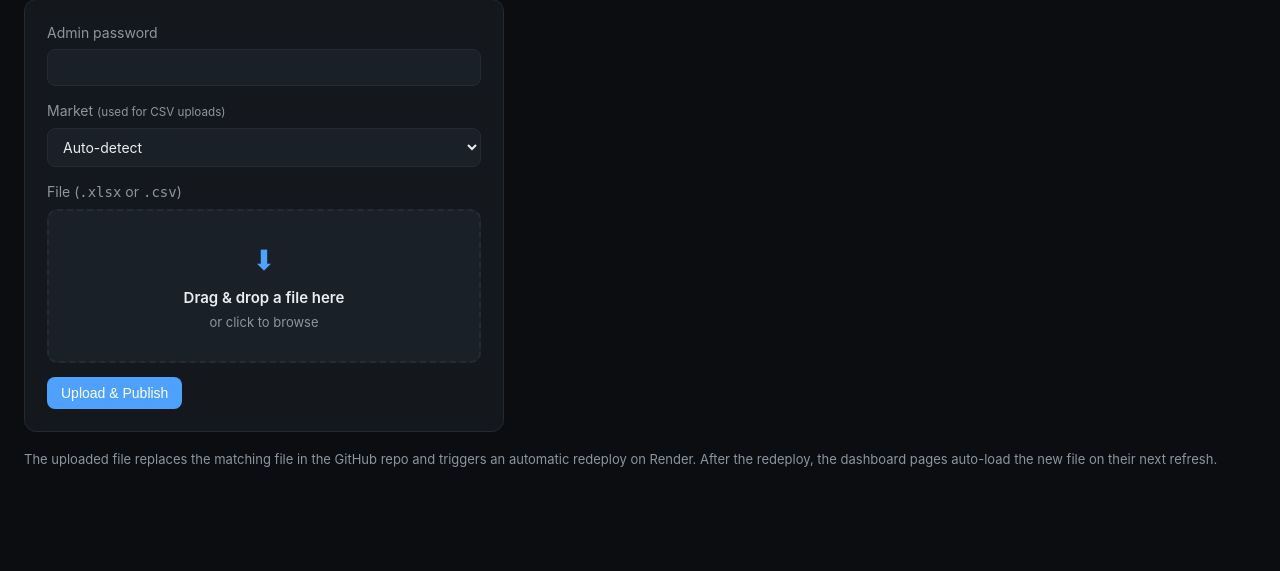
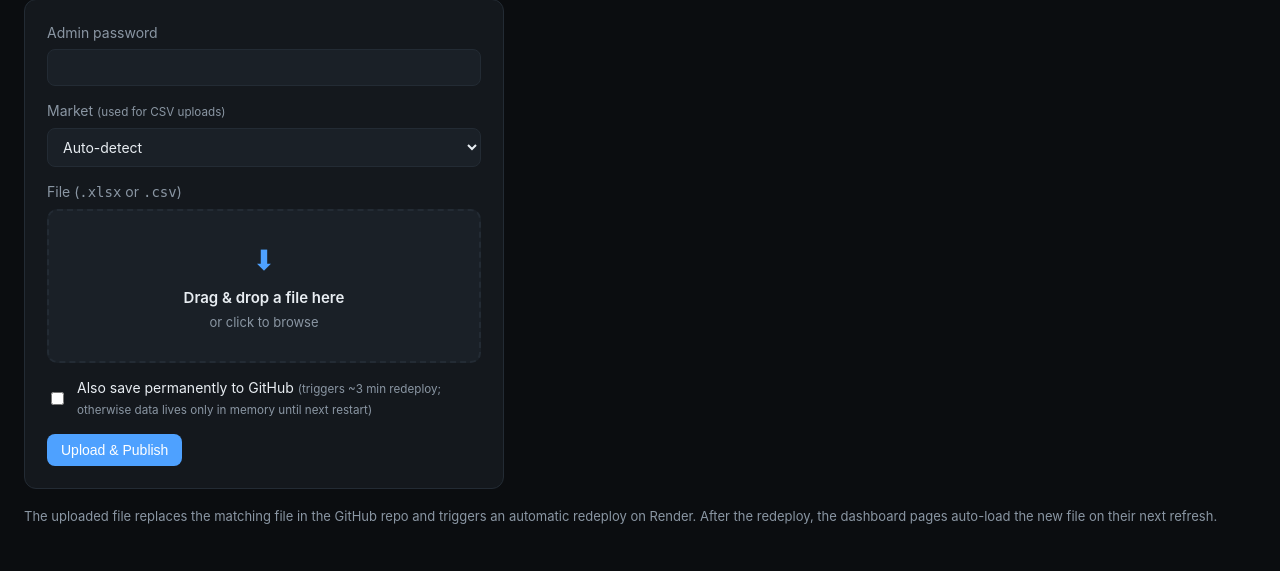
Before and after one commit to aboaziz112211/trading_suite, a Flask app: page /admin in a window 1280 px wide. Shown: the part 428-999 px from the top of the page. Before the commit the page ends 895 px from the top, so only its background shows below. Run offline with Flask 3, Linux system fonts and the light colour scheme.

Commit message:
Fast in-memory upload path: admin uploads now serve instantly (~30s for visitors) without GitHub commit/redeploy. GitHub commit becomes an opt-in 'Save permanently' checkbox. SAR page also re-polls every 30s like US

```diff
--- a/app.py
+++ b/app.py
@@ -92,6 +92,15 @@ def _resolve_upload_target(filename: str, market_form: str = None, raw: bytes =
 US_PUSH_TOKEN = _secret("US_PUSH_TOKEN")
 # in-memory live US feed: bytes of xlsx + last update timestamp
 _US_STATE = {"xlsx": None, "updated": None, "rows": 0}
+
+# Fast-path in-memory cache for admin-uploaded files.
+# When set, /data/<filename> serves these directly (no Render redeploy required).
+# Cleared when the dyno restarts; falls back to whatever's on disk from the last GitHub commit.
+_LIVE_FILES = {
+    "all.xlsx":         {"data": None, "updated": None},
+    "chartedge_us.csv": {"data": None, "updated": None},
+    "chartedge_sa.csv": {"data": None, "updated": None},
+}
 
 # us_feed.Row → Bloomberg-style column mapping
 _US_COLUMNS = [
@@ -206,17 +215,31 @@ def product_file(key):
     return send_from_directory(p["dir"], p["file"])
 
 
+_MIME = {
+    "all.xlsx":         "application/vnd.openxmlformats-officedocument.spreadsheetml.sheet",
+    "us_live.xlsx":     "application/vnd.openxmlformats-officedocument.spreadsheetml.sheet",
+    "chartedge_us.csv": "text/csv; charset=utf-8",
+    "chartedge_sa.csv": "text/csv; charset=utf-8",
+}
+
+
 @app.route("/data/<path:filename>")
 def data_file(filename):
+    from flask import Response
     if filename == "us_live.xlsx":
         if not _US_STATE.get("xlsx"):
             abort(404)
-        from flask import Response
-        return Response(_US_STATE["xlsx"], mimetype=(
-            "application/vnd.openxmlformats-officedocument.spreadsheetml.sheet"))
-    if filename not in {"all.xlsx", "chartedge_us.csv", "chartedge_sa.csv"}:
+        return Response(_US_STATE["xlsx"], mimetype=_MIME["us_live.xlsx"])
+    if filename in _LIVE_FILES:
+        # 1. Fast path — in-memory upload
+        cached = _LIVE_FILES[filename].get("data")
+        if cached is not None:
+            return Response(cached, mimetype=_MIME[filename])
+        # 2. Fallback — last committed file on disk
+        if (DATA_DIR / filename).exists():
+            return send_from_directory(DATA_DIR, filename)
         abort(404)
-    return send_from_directory(DATA_DIR, filename)
+    abort(404)
 
 
 @app.route("/api/us/push", methods=["POST"])
@@ -266,7 +289,7 @@ def healthz():
 
 @app.route("/admin", methods=["GET"])
 def admin_page():
-    return render_template("admin.html", success=False, error=None)
+    return render_template("admin.html", success=False, error=None, success_msg=None)
 
 
 @app.route("/admin/upload", methods=["POST"])
@@ -296,6 +319,26 @@ def admin_upload():
     if not target_path:
         return render_template("admin.html", success=False, error=why), 400
 
+    target_filename = target_path.rsplit("/", 1)[-1]
+
+    # FAST PATH — write to in-memory cache so /data/<filename> serves it instantly.
+    # Visitors see the new data on their next 30s polling tick (no Render redeploy).
+    if target_filename in _LIVE_FILES:
+        _LIVE_FILES[target_filename]["data"] = raw
+        _LIVE_FILES[target_filename]["updated"] = datetime.now().isoformat(timespec="seconds")
+
+    persist = request.form.get("persist") == "on"
+    if not persist:
+        return render_template(
+            "admin.html",
+            success=True, error=None,
+            success_msg=(f"Live in-memory now (visitors see it on next 30s tick). "
+                         f"NOT saved to GitHub — will be lost on next Render restart. "
+                         f"Re-upload with the 'Save permanently' checkbox to back it up.")
+        )
+
+    # SLOW PATH — also commit to GitHub (will trigger a ~3 min Render redeploy that
+    # wipes the in-memory cache and serves from disk afterwards).
     api = f"https://api.github.com/repos/{GH_REPO}/contents/{target_path}"
     headers = {
         "Authorization": f"token {GH_PAT}",
@@ -330,7 +373,12 @@ def admin_upload():
             error=f"GitHub PUT exception: {e}"), 502
 
     if r.status_code in (200, 201):
-        return render_template("admin.html", success=True, error=None)
+        return render_template(
+            "admin.html",
+            success=True, error=None,
+            success_msg=("Live in-memory now (visitors see it on next 30s tick). "
+                         "Also saved permanently to GitHub — Render will redeploy in ~3 min.")
+        )
     return render_template("admin.html", success=False,
         error=f"GitHub PUT failed ({r.status_code}): {r.text[:300]}"), 502
 
--- a/templates/admin.html
+++ b/templates/admin.html
@@ -40,7 +40,7 @@
 
 {% if success %}
 <div class="notice" style="background:#143a26;border-color:#1f5a36;color:#a7e8c2">
-  <strong>Uploaded.</strong> GitHub commit created — Render is redeploying. New data will be live for visitors in <b>~3 minutes</b>.
+  <strong>✓ Uploaded.</strong> {{ success_msg or 'Visitors will see the new data within ~30 seconds.' }}
 </div>
 {% endif %}
 
@@ -73,6 +73,13 @@
       <div id="dzFileName" class="dz-file"></div>
       <input type="file" name="xlsx" id="fileInput" accept=".xlsx,.csv" required hidden>
     </div>
+  </label>
+
+  <label style="flex-direction:row;align-items:center;gap:10px">
+    <input type="checkbox" name="persist" id="persistChk" style="width:auto">
+    <span style="color:var(--text);font-weight:400">
+      Also save permanently to GitHub <small style="color:var(--muted)">(triggers ~3 min redeploy; otherwise data lives only in memory until next restart)</small>
+    </span>
   </label>
   <button type="submit" class="btn">Upload &amp; Publish</button>
 </form>
```
Also changed, not shown: templates/product.html (+8 -7 lines).
